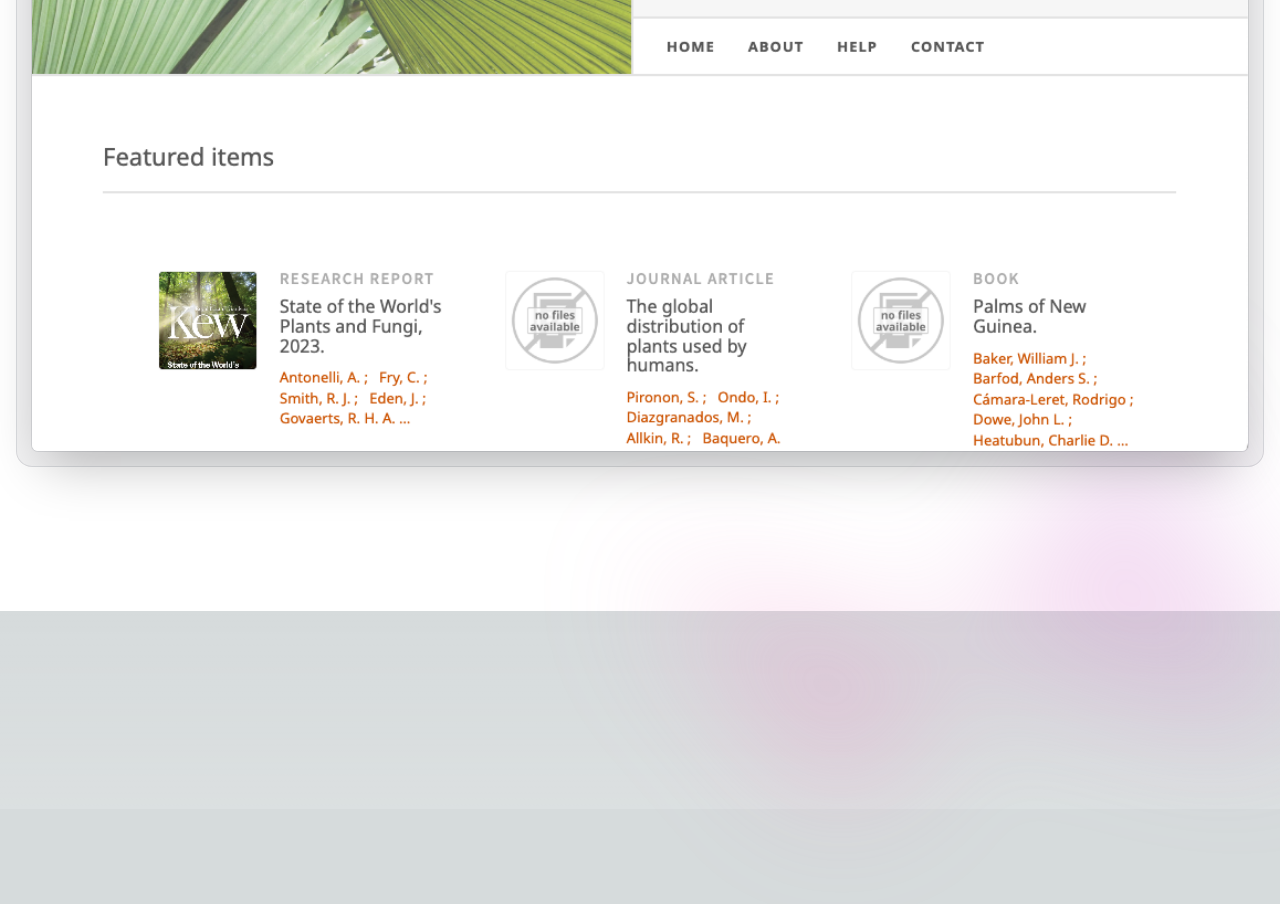
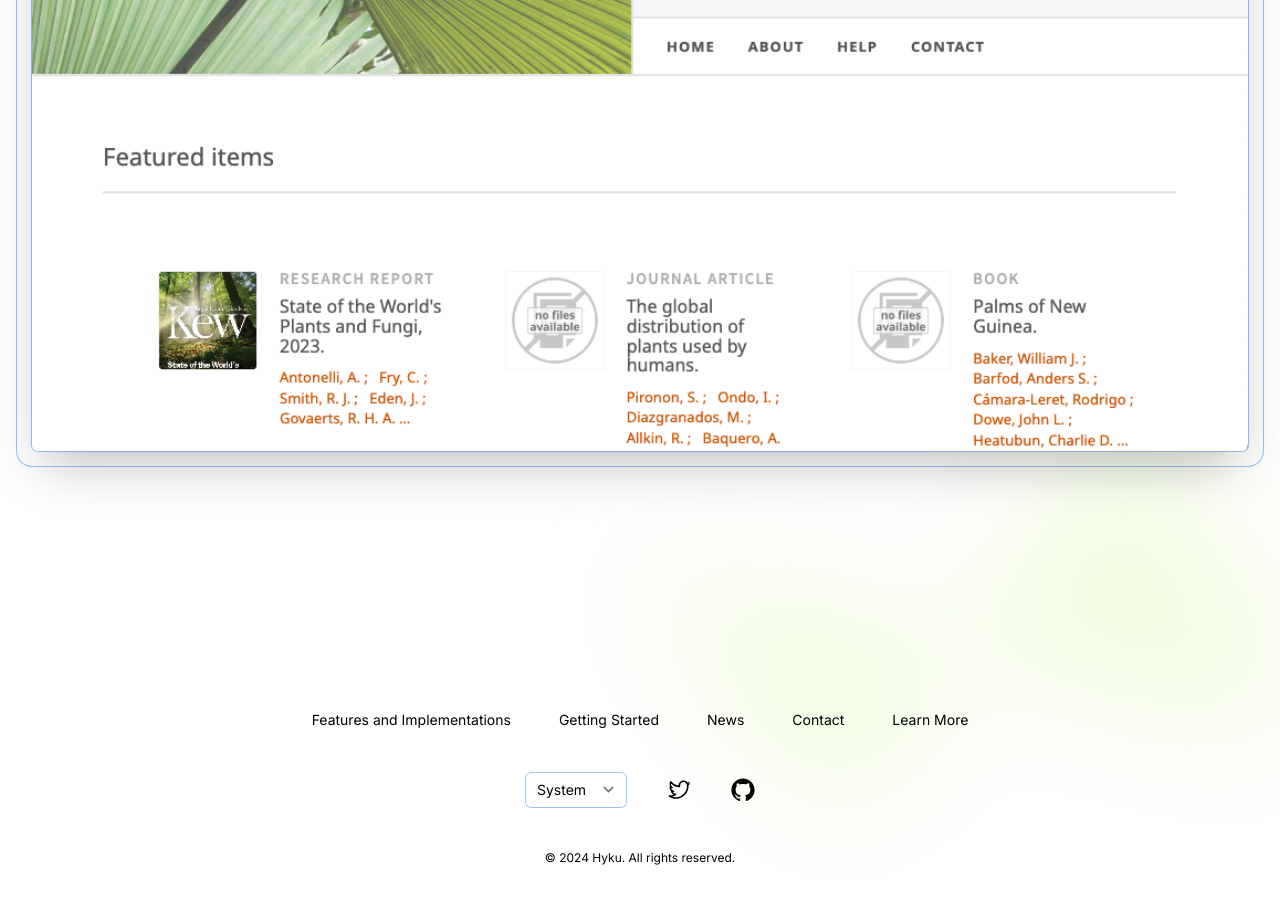
Before and after one commit to samvera/hyku-next, a Next.js app: page / in a window 1280 px wide. Shown: the part 900-1804 px from the top of the page. Before the commit the page ends 1709 px from the top, so only its background shows below. Built offline with nearby package versions, Linux system fonts and the light colour scheme.

Commit message:
Add in footer and support light/dark mode

```diff
--- a/package.json
+++ b/package.json
@@ -11,7 +11,12 @@
   "dependencies": {
     "@headlessui/react": "^1.7.19",
     "@heroicons/react": "^2.1.3",
+    "@radix-ui/react-icons": "^1.3.0",
+    "@tailwindcss/forms": "^0.5.7",
+    "install": "^0.13.0",
     "next": "14.2.3",
+    "next-themes": "^0.3.0",
+    "pnpm": "^9.0.6",
     "react": "^18",
     "react-dom": "^18"
   },
--- a/src/app/globals.css
+++ b/src/app/globals.css
@@ -2,29 +2,15 @@
 @tailwind components;
 @tailwind utilities;
 
-:root {
-  --foreground-rgb: 0, 0, 0;
-  --background-start-rgb: 214, 219, 220;
-  --background-end-rgb: 255, 255, 255;
+/* :root {
+  --background: white;
+  --foreground: black;
 }
 
-@media (prefers-color-scheme: dark) {
-  :root {
-    --foreground-rgb: 255, 255, 255;
-    --background-start-rgb: 0, 0, 0;
-    --background-end-rgb: 0, 0, 0;
-  }
-}
-
-body {
-  color: rgb(var(--foreground-rgb));
-  background: linear-gradient(
-      to bottom,
-      transparent,
-      rgb(var(--background-end-rgb))
-    )
-    rgb(var(--background-start-rgb));
-}
+[data-theme="dark"] {
+  --background: black;
+  --foreground: white;
+} */
 
 @layer utilities {
   .text-balance {
--- a/src/app/layout.tsx
+++ b/src/app/layout.tsx
@@ -1,8 +1,9 @@
 import "./globals.css";
 
+import Footer from "@/components/layout/footer";
 import { Inter } from "next/font/google";
 import type { Metadata } from "next";
-import Nav from "@/components/layout/nav";
+import { ThemeProvider } from "next-themes";
 
 const inter = Inter({ subsets: ["latin"] });
 
@@ -17,10 +18,14 @@ export default function RootLayout({
   children: React.ReactNode;
 }>) {
   return (
-    <html lang="en">
+    <html lang="en" suppressHydrationWarning>
       <body className={inter.className}>
-        {/* <Nav /> */}
-        {children}
+        <ThemeProvider attribute="class">
+          <>
+            {children}
+            <Footer />
+          </>
+        </ThemeProvider>
       </body>
     </html>
   );
--- a/src/app/page.tsx
+++ b/src/app/page.tsx
@@ -4,7 +4,7 @@ import appScreenshot from "../../public/app-screenshot.png";
 
 export default function Example() {
   return (
-    <div className="bg-white">
+    <div className="">
       <Header />
 
       <div className="relative isolate pt-14">
@@ -34,7 +34,7 @@ export default function Example() {
               <div className="mt-10 flex items-center justify-center gap-x-6">
                 <a
                   href="#"
-                  className="rounded-md bg-lime-600 px-3.5 py-2.5 text-sm font-semibold text-white shadow-sm hover:bg-lime-500 focus-visible:outline focus-visible:outline-2 focus-visible:outline-offset-2 focus-visible:outline-lime-600"
+                  className="rounded-md bg-primary-600 px-3.5 py-2.5 text-sm font-semibold text-white shadow-sm hover:bg-primary-500 focus-visible:outline focus-visible:outline-2 focus-visible:outline-offset-2 focus-visible:outline-primary-600"
                 >
                   Get started
                 </a>
@@ -64,7 +64,7 @@ export default function Example() {
           aria-hidden="true"
         >
           <div
-            className="relative left-[calc(50%+3rem)] aspect-[1155/678] w-[36.125rem] -translate-x-1/2 bg-gradient-to-tr from-[#ff80b5] to-[#9089fc] opacity-30 sm:left-[calc(50%+36rem)] sm:w-[72.1875rem]"
+            className="relative left-[calc(50%+3rem)] aspect-[1155/678] w-[36.125rem] -translate-x-1/2 bg-gradient-to-tr from-[#bef264] to-[#ecfccb] opacity-30 sm:left-[calc(50%+36rem)] sm:w-[72.1875rem]"
             style={{
               clipPath:
                 "polygon(74.1% 44.1%, 100% 61.6%, 97.5% 26.9%, 85.5% 0.1%, 80.7% 2%, 72.5% 32.5%, 60.2% 62.4%, 52.4% 68.1%, 47.5% 58.3%, 45.2% 34.5%, 27.5% 76.7%, 0.1% 64.9%, 17.9% 100%, 27.6% 76.8%, 76.1% 97.7%, 74.1% 44.1%)",
--- /dev/null
+++ b/src/components/layout/footer.tsx
@@ -0,0 +1,67 @@
+"use client";
+
+import { GitHubLogoIcon, TwitterLogoIcon } from "@radix-ui/react-icons";
+
+import ThemeSwitch from "./theme-switch";
+import { navigation } from "@/components/layout/header";
+
+const navigationExtended = [
+  ...navigation,
+  {
+    name: "Learn More",
+    href: "/learn-more",
+  },
+];
+
+const socials = [
+  {
+    name: "X",
+    href: "#",
+    icon: TwitterLogoIcon,
+  },
+  {
+    name: "GitHub",
+    href: "#",
+    icon: GitHubLogoIcon,
+  },
+];
+
+export default function Footer() {
+  return (
+    <footer className="relative z-10">
+      <div className="mx-auto max-w-7xl overflow-hidden px-6 py-20 sm:py-24 lg:px-8">
+        <nav
+          className="-mb-6 columns-2 sm:flex sm:justify-center sm:space-x-12"
+          aria-label="Footer"
+        >
+          {navigationExtended.map((item) => (
+            <div key={item.name} className="pb-6">
+              <a
+                href={item.href}
+                className="text-sm leading-6 text-gray-600 dark:text-gray-200 hover:text-gray-900 dark:hover:text-gray-100"
+              >
+                {item.name}
+              </a>
+            </div>
+          ))}
+        </nav>
+        <div className="mt-10 flex justify-center items-center space-x-10">
+          <ThemeSwitch />
+          {socials.map((item) => (
+            <a
+              key={item.name}
+              href={item.href}
+              className="text-gray-400 hover:text-gray-500"
+            >
+              <span className="sr-only">{item.name}</span>
+              <item.icon className="h-6 w-6" aria-hidden="true" />
+            </a>
+          ))}
+        </div>
+        <p className="mt-10 text-center text-xs leading-5 text-gray-500">
+          &copy; 2024 Hyku. All rights reserved.
+        </p>
+      </div>
+    </footer>
+  );
+}
--- a/src/components/layout/header.tsx
+++ b/src/components/layout/header.tsx
@@ -8,7 +8,7 @@ import React from "react";
 import hykuLogo from "../../../public/logo-hyku.png";
 import { useState } from "react";
 
-const navigation = [
+export const navigation = [
   {
     name: "Features and Implementations",
     href: "/features",
@@ -42,6 +42,8 @@ const Header = () => {
             <Image src={hykuLogo} alt="Hyku logo" className="h-8 w-auto" />
           </a>
         </div>
+
+        {/* Mobile nav bar */}
         <div className="flex lg:hidden">
           <button
             type="button"
@@ -52,6 +54,8 @@ const Header = () => {
             <Bars3Icon className="h-6 w-6" aria-hidden="true" />
           </button>
         </div>
+
+        {/* Desktop navigation */}
         <div className="hidden lg:flex lg:gap-x-12">
           {navigation.map((item) => (
             <a
--- /dev/null
+++ b/src/components/layout/theme-switch.tsx
@@ -0,0 +1,40 @@
+"use client";
+
+import { useEffect, useState } from "react";
+
+import { useTheme } from "next-themes";
+
+const ThemeSwitch = () => {
+  const [mounted, setMounted] = useState(false);
+  const { theme, setTheme } = useTheme();
+
+  // useEffect only runs on the client, so now we can safely show the UI
+  useEffect(() => {
+    setMounted(true);
+  }, []);
+
+  if (!mounted) {
+    return null;
+  }
+
+  return (
+    <div>
+      <label htmlFor="theme-switch" className="sr-only">
+        Color mode
+      </label>
+      <select
+        id="theme-switch"
+        name="theme-switch"
+        className="block w-full rounded-md border-0 py-1.5 pl-3 pr-10 ring-1 ring-inset ring-gray-300 focus:ring-2 focus:ring-primary-600 sm:text-sm sm:leading-6"
+        value={theme}
+        onChange={(e) => setTheme(e.target.value)}
+      >
+        <option value="system">System</option>
+        <option value="dark">Dark</option>
+        <option value="light">Light</option>
+      </select>
+    </div>
+  );
+};
+
+export default ThemeSwitch;
--- a/tailwind.config.ts
+++ b/tailwind.config.ts
@@ -1,4 +1,5 @@
 import type { Config } from "tailwindcss";
+const colors = require("tailwindcss/colors");
 
 const config: Config = {
   content: [
@@ -6,7 +7,11 @@ const config: Config = {
     "./src/components/**/*.{js,ts,jsx,tsx,mdx}",
     "./src/app/**/*.{js,ts,jsx,tsx,mdx}",
   ],
+  darkMode: "class",
   theme: {
+    colors: {
+      primary: colors.primary,
+    },
     extend: {
       backgroundImage: {
         "gradient-radial": "radial-gradient(var(--tw-gradient-stops))",
@@ -15,6 +20,6 @@ const config: Config = {
       },
     },
   },
-  plugins: [],
+  plugins: [require("@tailwindcss/forms")],
 };
 export default config;
```
Also changed, not shown: 1 other file (tests, documents, lock files or other folders).
